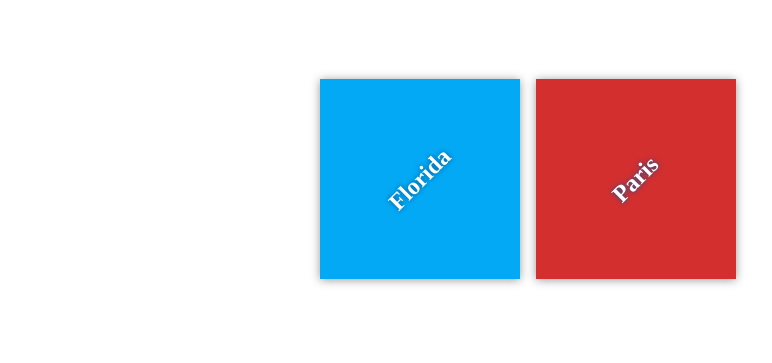
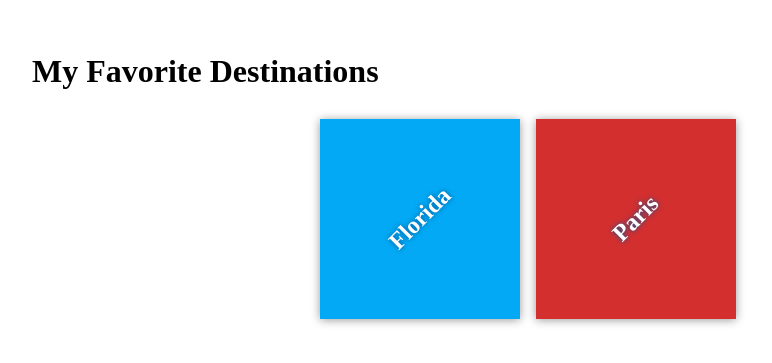
Before and after one commit to Naqaa/my-travel-plans, a plain HTML site: page index.html in a window 1280 px wide. Shown: the part 221-584 px from the top of the page, without its empty margins (112-884 px from the left). Drawn offline with Linux system fonts and the light colour scheme.

Commit message:
Add Title

```diff
--- a/index.html
+++ b/index.html
@@ -6,9 +6,14 @@
     <meta name="description" content="">
     <link rel="stylesheet" href="css/app.css">
 </head>
-<body>
 
     <div class="container">
+        <div class="header">
+           <div class="title">
+              <h1>My Favorite Destinations</h1>
+           </div>
+        </div>
+
         <div class="destination-container">
             <div class="destination" id="florida">
                 <h2>Florida</h2>
```
